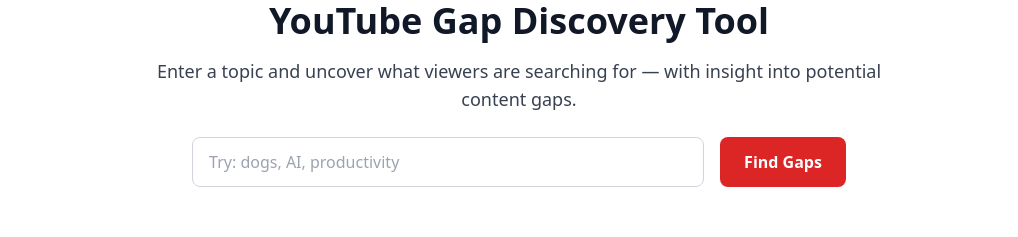
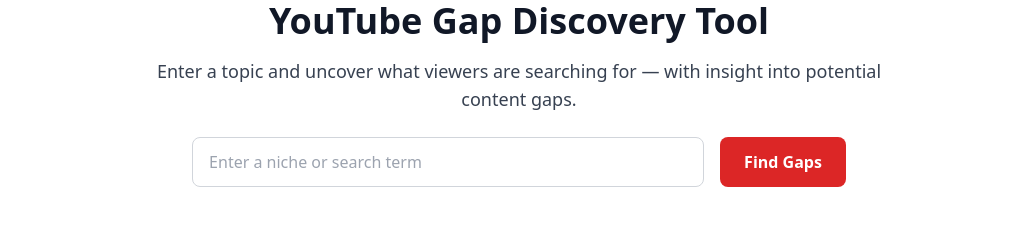
Before and after one commit to ytgap/yt-gap, a React (Create React App) app: page / in a window 1280 px wide. Shown: the part 880-1117 px from the top of the page, without its empty margins (121-1139 px from the left). Built offline with nearby package versions, Linux system fonts and the light colour scheme; the HTML template or start-up script is replaced by a standard one.

Commit message:
Update GapFinderTool.jsx 612

```diff
--- a/src/GapFinderTool.jsx
+++ b/src/GapFinderTool.jsx
@@ -78,7 +78,7 @@
         <form onSubmit={fetchSuggestions} className="flex flex-col sm:flex-row gap-4 justify-center">
           <input
             type="text"
-            placeholder="Try: dogs, AI, productivity"
+            placeholder="Enter a niche or search term"
             className="px-4 py-3 w-full sm:w-2/3 rounded-lg border border-gray-300 focus:outline-none"
             value={topic}
             onChange={(e) => setTopic(e.target.value)}
```
